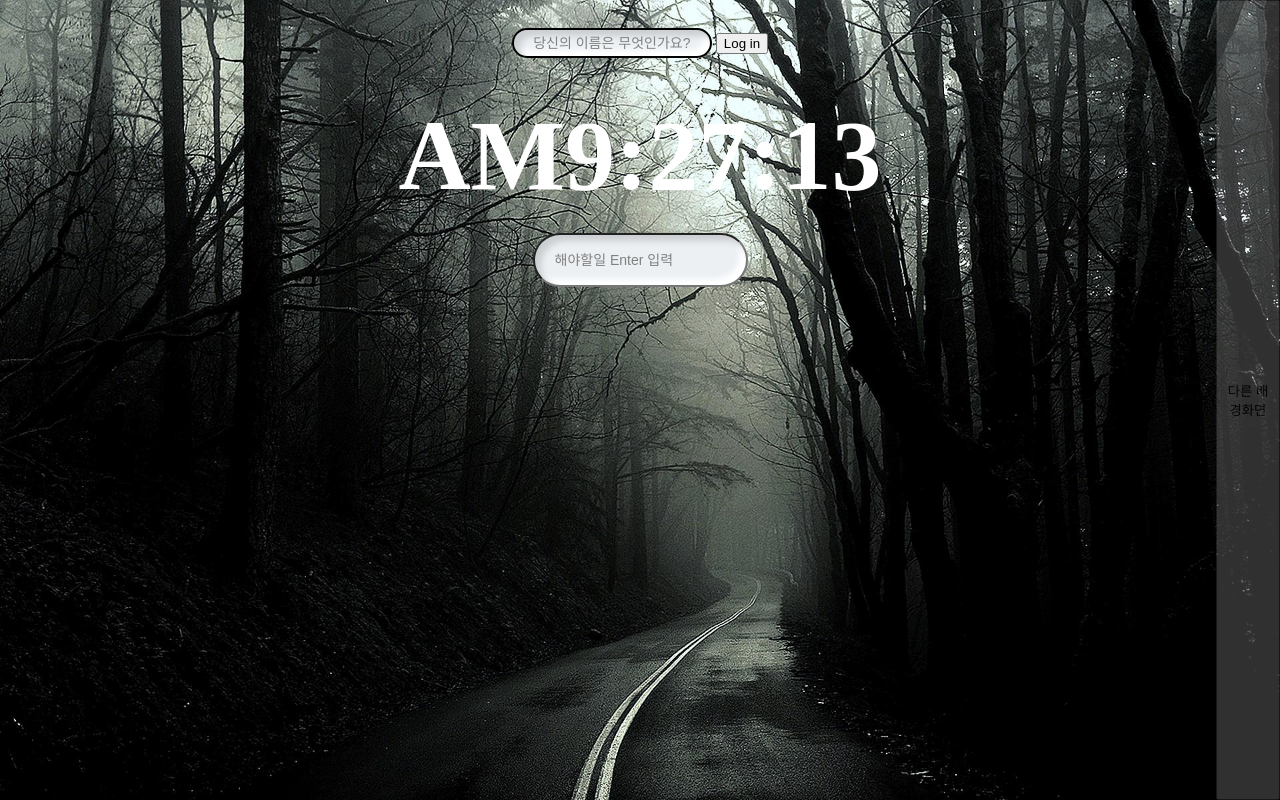
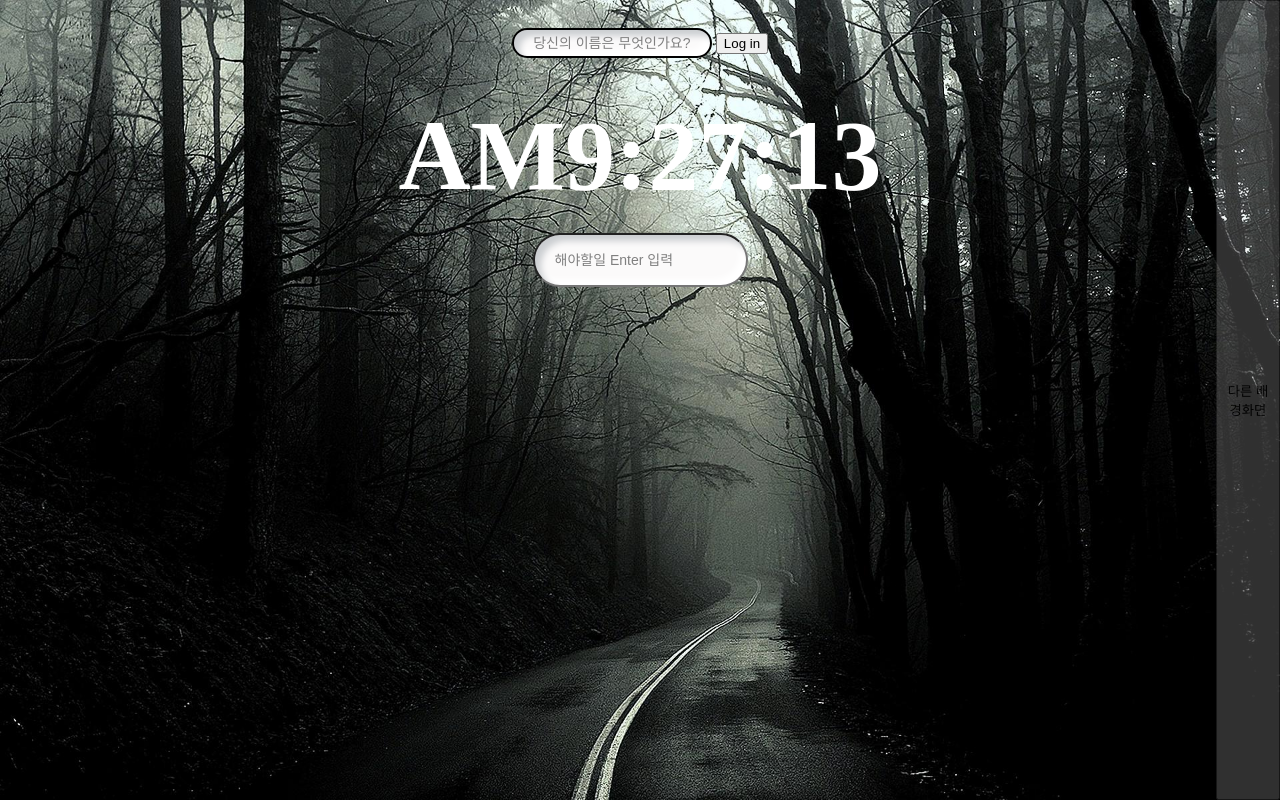
Before and after one commit to ThatHomr/ThatHomr.github.io, a plain HTML site: page index.html in a window 1280 px wide. Drawn offline with Linux system fonts and the light colour scheme.

Commit message:
23-04-04 input backgroundcolor 변경

```diff
--- a/css/style.css
+++ b/css/style.css
@@ -74,7 +74,7 @@ input::placeholder {
   color: gray;
 }
 input {
-  background: #ecf0f3;
+  background: #fbfafa;
   padding: 10px;
   padding-left: 20px;
   height: 30px;
```
